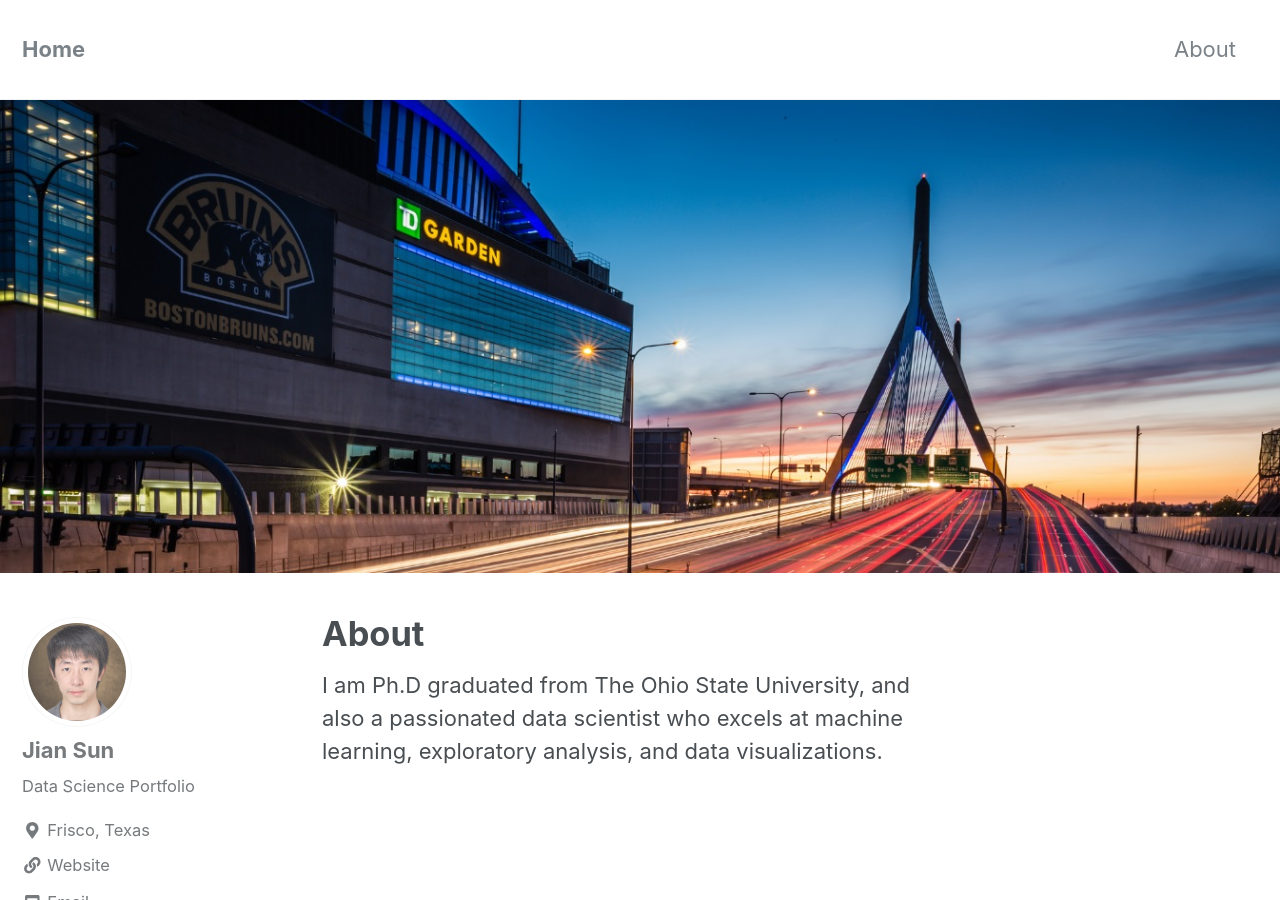
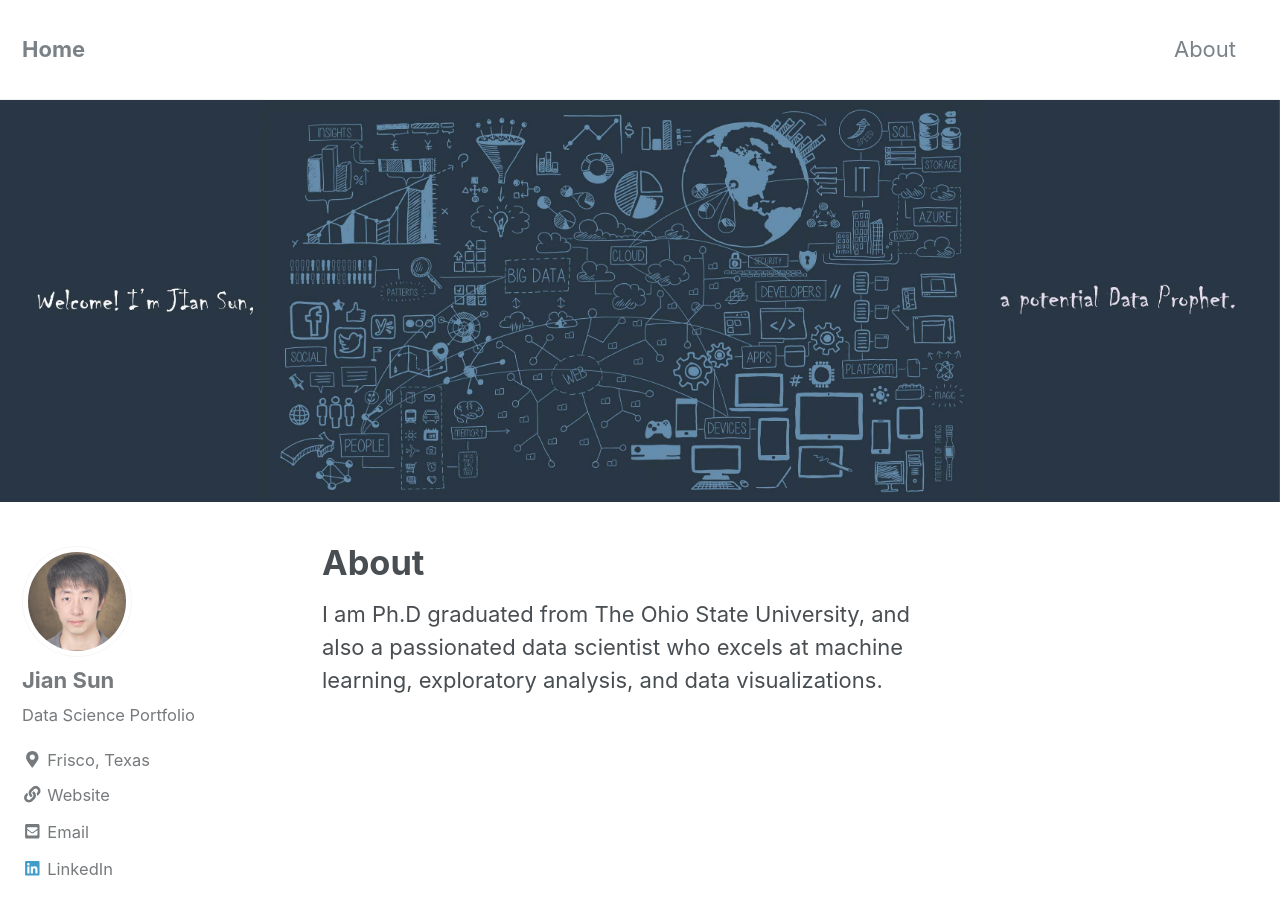
Before and after one commit to jianv/jianv.github.io, a Jekyll site: the page built from _pages/about.md, in a window 1280 px wide and 900 px high. Built offline with Jekyll 4.4.1, drawn with Linux system fonts in a browser that asks for light colours; nearby versions of some CDN libraries.

Commit message:
Update about.md

```diff
--- a/_pages/about.md
+++ b/_pages/about.md
@@ -2,7 +2,7 @@
 title: "About"
 permalink: /about/
 header:
-  image: "/images/zakim.jpg"
+  image: "/images/home/header.jpg"
 
 ---
 I am Ph.D graduated from The Ohio State University, and also a passionated data scientist who excels at machine learning, exploratory analysis, and data visualizations.
```
